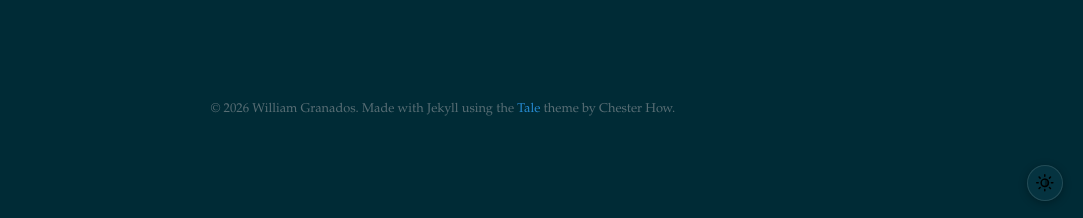
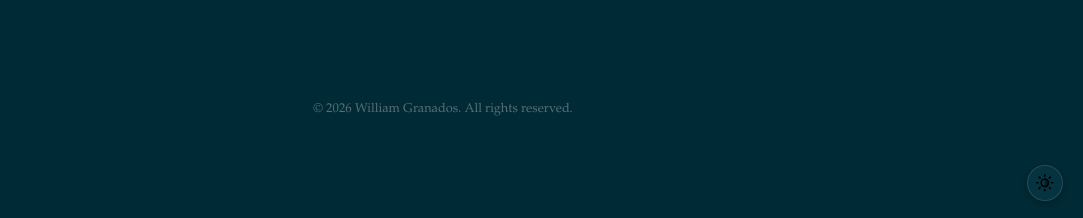
Before and after one commit to wgranados/wgranados.github.io, a Jekyll site: the page built from tutorials.html, in a window 1280 px wide. Shown: the part 679-897 px from the top of the page, without its empty margins (197-1280 px from the left). Built offline with Jekyll 4.4.1, drawn with Linux system fonts in a browser that asks for light colours.

Commit message:
Use shared site footer with all rights reserved on all layouts.

```diff
--- /dev/null
+++ b/_includes/site-footer.html
@@ -0,0 +1,5 @@
+<footer>
+  <span>
+    &copy; <time datetime="{{ site.time }}">{{ site.time | date: '%Y' }}</time> {{ site.author.name }}. All rights reserved.
+  </span>
+</footer>
--- a/_layouts/default-blog.html
+++ b/_layouts/default-blog.html
@@ -11,11 +11,7 @@
       {{ content }}
     </main>
 
-    <footer>
-      <span>
-        &copy; <time datetime="{{ site.time }}">{{ site.time | date: '%Y' }}</time> {{ site.author.name }}. Made with Jekyll using the <a href="https://github.com/chesterhow/tale/">Tale</a> theme by Chester How.
-      </span>
-    </footer>
+    {% include site-footer.html %}
     {% include blog-pagefind-gate.html %}
     {% if show_pagefind_blog %}
     {% include pagefind-modal.html %}
--- a/_layouts/default-tut.html
+++ b/_layouts/default-tut.html
@@ -11,10 +11,6 @@
       {{ content }}
     </main>
 
-    <footer>
-      <span>
-        &copy; <time datetime="{{ site.time }}">{{ site.time | date: '%Y' }}</time> {{ site.author.name }}. Made with Jekyll using the <a href="https://github.com/chesterhow/tale/">Tale</a> theme by Chester How.
-      </span>
-    </footer>
+    {% include site-footer.html %}
   </body>
 </html>
--- a/_layouts/default.html
+++ b/_layouts/default.html
@@ -11,10 +11,6 @@
       {{ content }}
     </main>
 
-    <footer>
-      <span>
-        &copy; <time datetime="{{ site.time }}">{{ site.time | date: '%Y' }}</time> {{ site.author.name }}. Made with Jekyll using the <a href="https://github.com/chesterhow/tale/">Tale</a> theme by Chester How.
-      </span>
-    </footer>
+    {% include site-footer.html %}
   </body>
 </html>
--- a/_layouts/home.html
+++ b/_layouts/home.html
@@ -39,11 +39,7 @@
             </nav>
         </div>
     </main>
-    <footer>
-        <span>
-            &copy; <time datetime="{{ site.time }}">{{ site.time | date: '%Y' }}</time> {{ site.author.name }}.
-        </span>
-    </footer>
+    {% include site-footer.html %}
 </body>
 
 </html>
```
Also changed, not shown: 1 other file.
